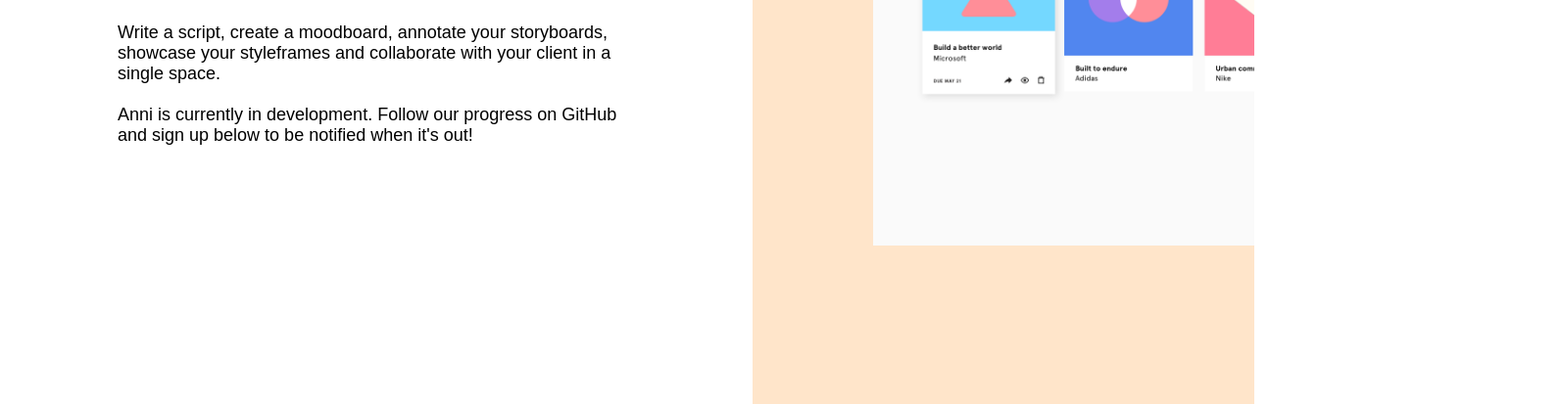
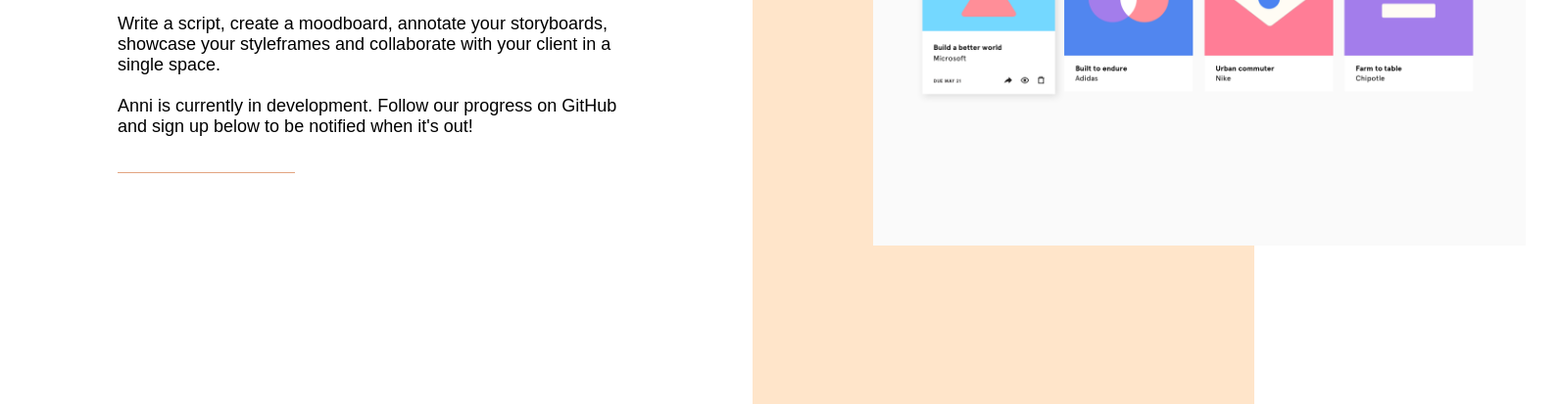
Before and after one commit to anni-platform/landing-page, a Gatsby site: page / in a window 1280 px wide. Shown: the part 387-800 px from the top of the page at 98% size, 1593 px wide, since content can reach past the window. Built offline with nearby package versions, Linux system fonts and the light colour scheme; Gatsby itself is replaced by a stand-in of ours; a web font is replaced by a local one.

Commit message:
component updates

```diff
--- a/src/components/Typed.js
+++ b/src/components/Typed.js
@@ -1,5 +1,5 @@
 import React, { Component } from "react";
-import { init, destroy } from "ityped";
+import { init } from "ityped";
 
 class Typed extends Component {
   componentDidMount() {
--- a/src/pages/index.js
+++ b/src/pages/index.js
@@ -6,6 +6,7 @@ import {
   Header,
   Heading,
   Image,
+  Input,
   Logo,
   Paragraph,
   Section
@@ -43,6 +44,7 @@ class Homepage extends Component {
               <br />
               Anni is currently in development. Follow our progress on GitHub and sign up below to be notified when it's out!
             </Paragraph>
+            <Input />
           </Content>
         </Container>
         <Container media>
--- a/src/styled/components/Base.js
+++ b/src/styled/components/Base.js
@@ -7,5 +7,7 @@ import styled, { injectGlobal } from "styled-components";
 injectGlobal`
   body {
     margin: 0;
+    max-width: 100vw;
+    overflow-x: hidden;
   }
 `;
--- /dev/null
+++ b/src/styled/components/Forms.js
@@ -0,0 +1,7 @@
+import styled from "styled-components";
+import { COPPER } from "./Variables";
+
+export const Input = styled.input`
+  border: none;
+  border-bottom: 1px solid ${COPPER};
+`;
--- a/src/styled/components/Layout.js
+++ b/src/styled/components/Layout.js
@@ -1,6 +1,6 @@
 import styled from "styled-components";
-import Typist from "react-typist";
 import { Above } from "./MediaTemplates";
+import { HAZEL, INK, EASE_OUT_EXPO } from "./Variables";
 
 export const Section = styled.div`
   align-items: center;
@@ -30,15 +30,14 @@ export const Header = styled.div`
 
 export const Container = styled.div`
   align-items: center;
-  background: ${props => props.media ? "#FFE5CA" : "#FFF"};
+  background: ${props => props.media && HAZEL};
   display: flex;
-  flex-grow: ${props => props.media ? 1 : 0};
+  flex-grow: ${props => props.media && 1};
   flex-wrap: wrap;
   justify-content: center;
   max-height: 100vh;
   max-width: none;
   min-height: 540px;
-  overflow: hidden;
   width: 100vw;
 
   ${Above.sm`
@@ -86,7 +85,12 @@ export const Image = styled.img`
     display: ${props => props.desktop ? "block" : "none"};
     height: auto;
     margin-right: -400px;
+    transition: 600ms ${EASE_OUT_EXPO};
     width: 720px;
+
+    :hover {
+      transform: translateX(-200px);
+    }
   `}
 
   ${Above.lg`
--- /dev/null
+++ b/src/styled/components/Variables.js
@@ -0,0 +1,14 @@
+/*
+ * Colors
+ */
+
+export const COPPER = "#E2A480"
+export const HAZEL  = "#FFE5CA"
+export const INK    = "#1B1D1E"
+
+ /*
+  * Easing
+  */
+
+export const EASE_OUT_BACK = "cubic-bezier(0.175, 0.885, 0.32, 1.275)";
+export const EASE_OUT_EXPO = "cubic-bezier(0.19, 1, 0.22, 1)";
```
Also changed, not shown: src/styled/index.js (+5 -5 lines), src/components/Form.js (added).
